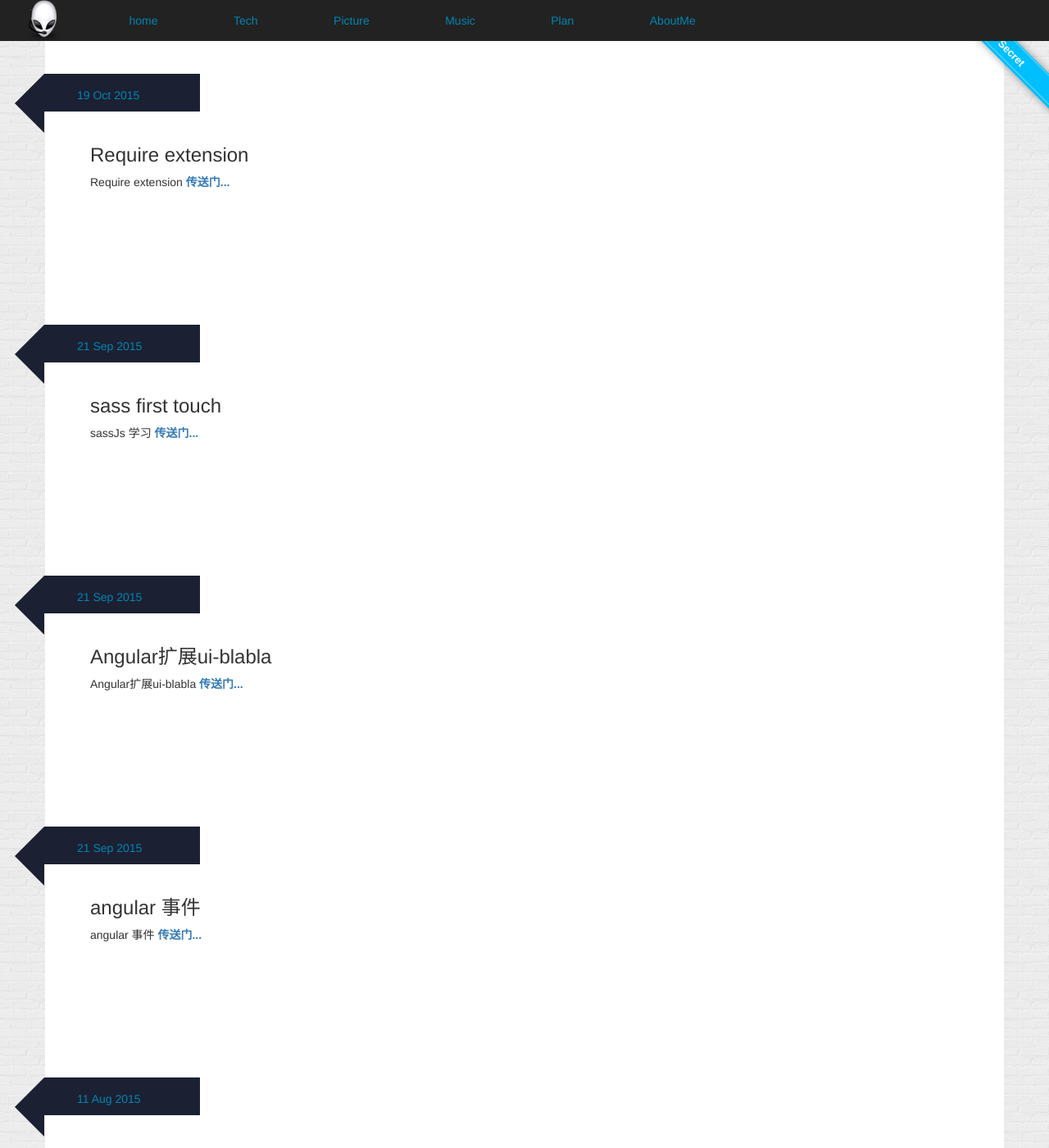
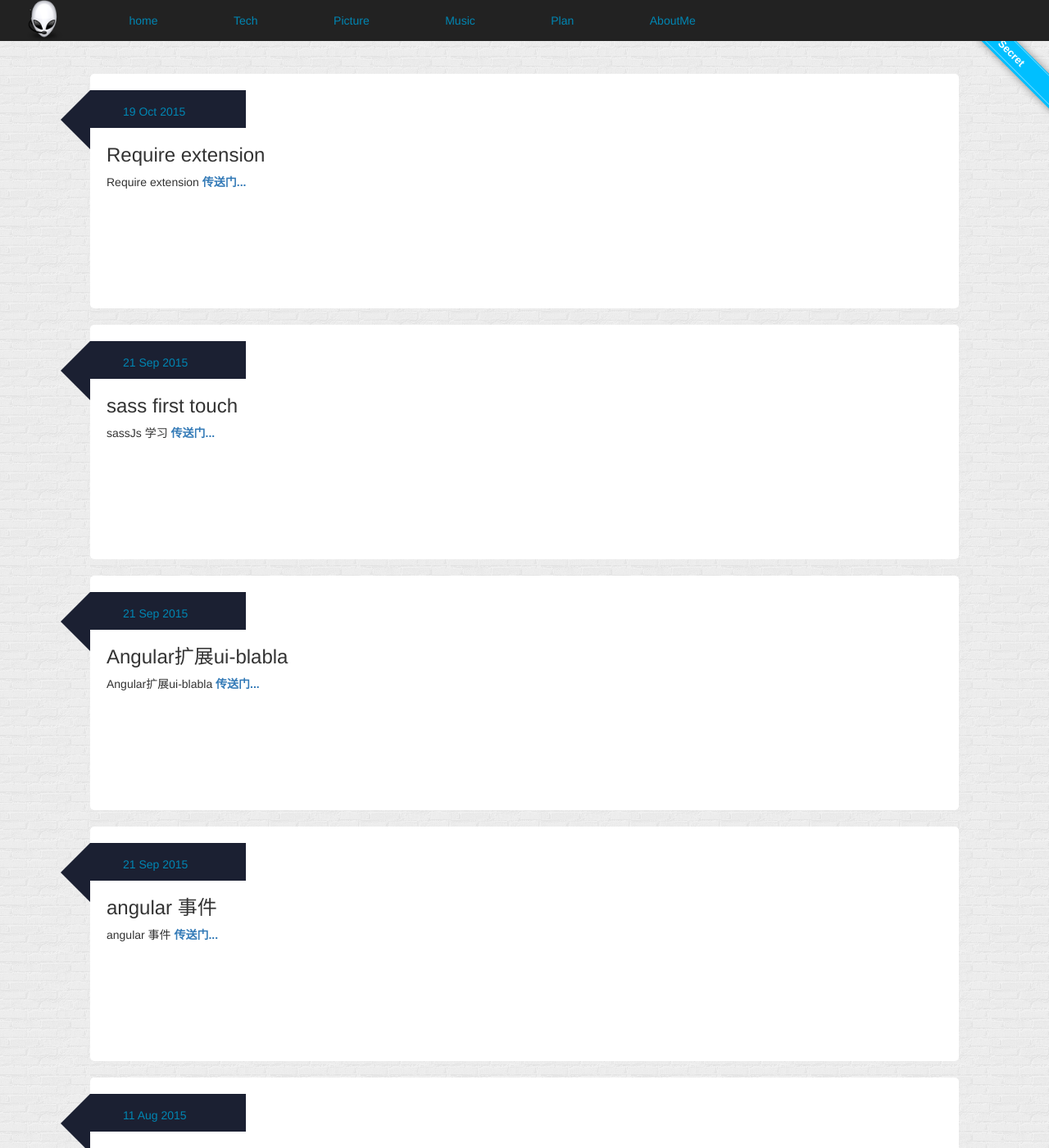
Before and after one commit to GeorageLiang/georageliang.github.com, a Jekyll site: the page built from blogindex/index.html, in a window 1280 px wide and 1400 px high. Shown: the whole window at 82% size. Built offline with Jekyll 4.4.1, drawn with Linux system fonts in a browser that asks for light colours; Markdown is read by kramdown in place of the engine named in the settings; the list of posts is cut into pages by our own code; comment, search, counter and statistics services are not loaded.

Commit message:
change artical style

```diff
--- a/blogindex/index.html
+++ b/blogindex/index.html
@@ -10,7 +10,7 @@ layout: default
 </div>
 <a class="forkit" data-text="Top Secret" data-text-detached="Drag down >" href="">
 </a>
-<div class="container">
+<div class="container" style="background-color: transparent">
   <div class="page-content">
     <!--<ol>-->
     <!--<li><a href="/md/jekyllVersion/">jekyll 版本</a></li>-->
--- a/css/main1.css
+++ b/css/main1.css
@@ -228,10 +228,15 @@ background-color: gainsboro;
   border-radius: 5px;
   box-shadow: 0 5px 30px rgba(0,0,0,.3);
 }
+.time-line{
+  background-color: #fff;
+  border-radius: 5px;
+}
 
 .time-head{
   position: relative;
-  right: 56px;
+  right: 0px;
+  top: 20px;
 }
 .time-label{
   position: relative;
@@ -242,6 +247,7 @@ background-color: gainsboro;
 .time-content{
   min-height:200px;
   margin-bottom: 20px;
+  padding-left: 20px;
 }
 /*--label-head--*/
 .label-head{
```
